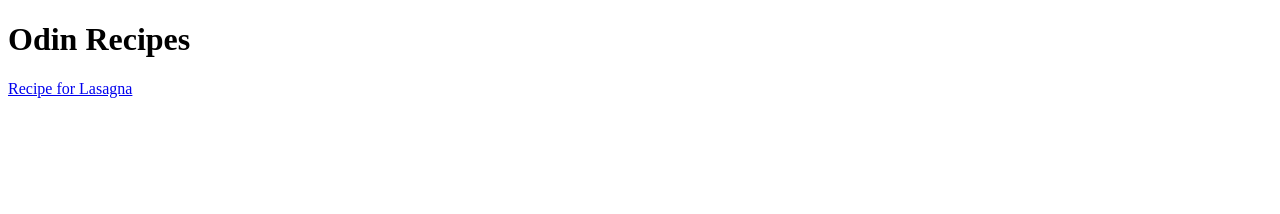
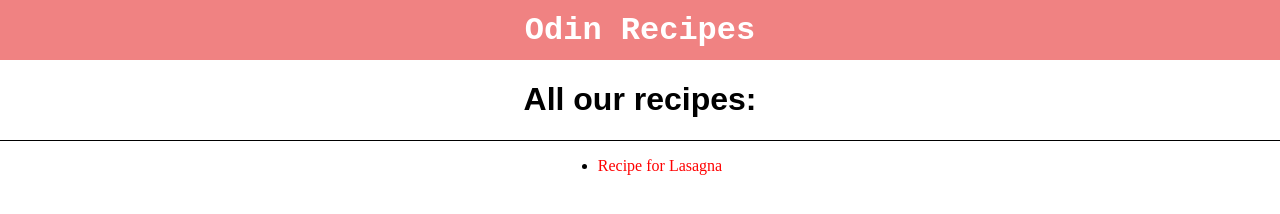
Before and after one commit to aziaatt/odin-recipes, a plain HTML site: page index.html in a window 1280 px wide. Drawn offline with Linux system fonts and the light colour scheme.

Commit message:
Added CSS to the index, Put the H1 in a div, added an Unordered list for the recipes, everything centered and colors added

```diff
--- a/index.html
+++ b/index.html
@@ -5,9 +5,18 @@
     <meta http-equiv="X-UA-Compatible" content="IE=edge">
     <meta name="viewport" content="width=device-width, initial-scale=1.0">
     <title>Document</title>
+    <link rel="stylesheet" href="styles.css">
 </head>
 <body>
+    <div class="nav">
     <h1>Odin Recipes</h1>
-    <a href="recipes/lasagna.html">Recipe for Lasagna</a>
+    </div>
+    <div class="recipes">
+    <h1>All our recipes:</h1>
+    </div>
+    <ul>
+        <li><a href="recipes/lasagna.html">Recipe for Lasagna</a></li>
+    </ul>
+
 </body>
 </html>
--- /dev/null
+++ b/styles.css
@@ -0,0 +1,38 @@
+.nav{
+    display: flex;
+    background-color:rgb(240, 130, 130);
+    height:60px;
+    margin: 0;
+    color:white;
+    align-items:center;
+    justify-content:center;
+    font-family: 'Courier New', Courier, monospace;
+}
+
+body{
+    margin: 0;
+}
+
+.nav h1{
+    margin:0;
+    text-align: center;
+}
+.recipes{
+    text-align:center;
+    font-family: Arial, Helvetica, sans-serif;
+    border-bottom: 1px solid black;
+}
+ul{
+    display:flex;
+    align-items:center;
+    justify-content:center;
+}
+
+a{
+    text-decoration: none;
+    color: red;
+}
+a:hover{
+    color:brown;
+    font-size:18px;
+}
```
Also changed, not shown: 1 other file.
